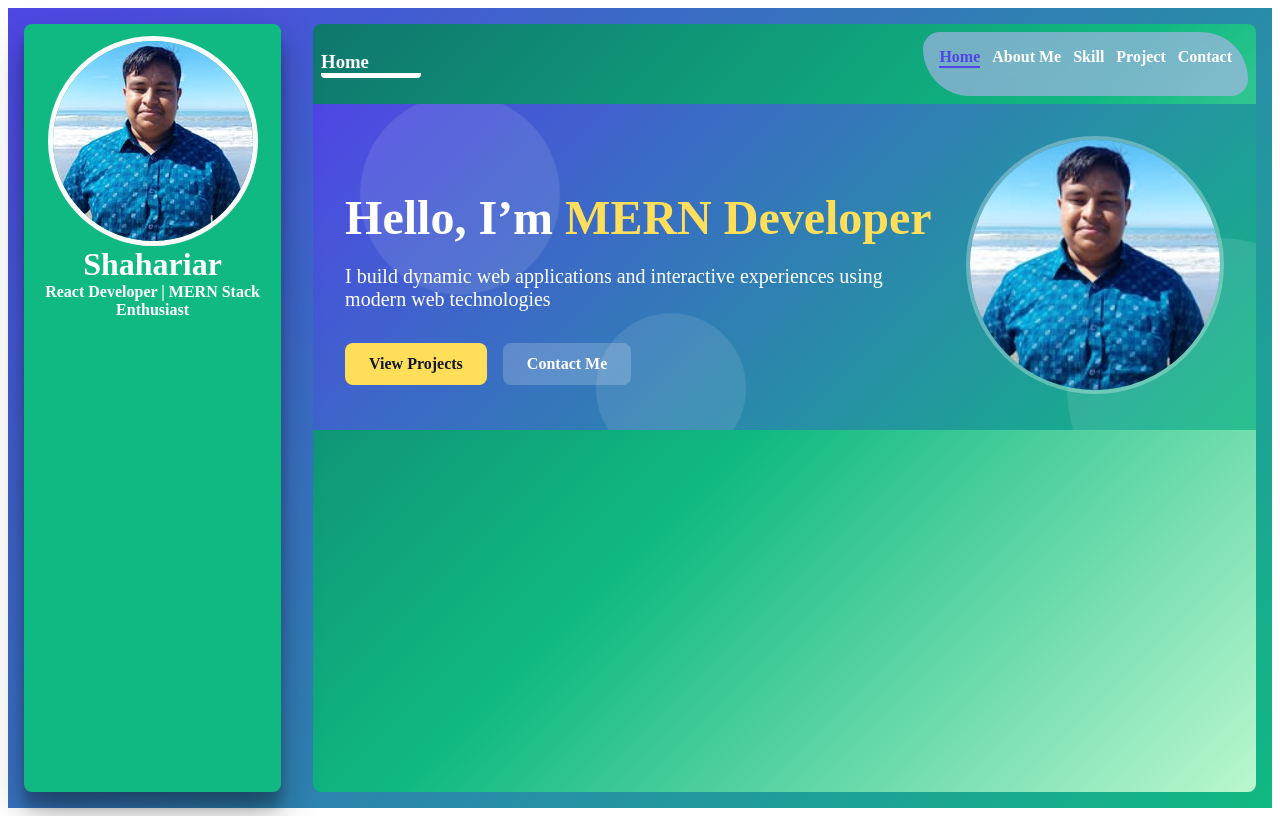
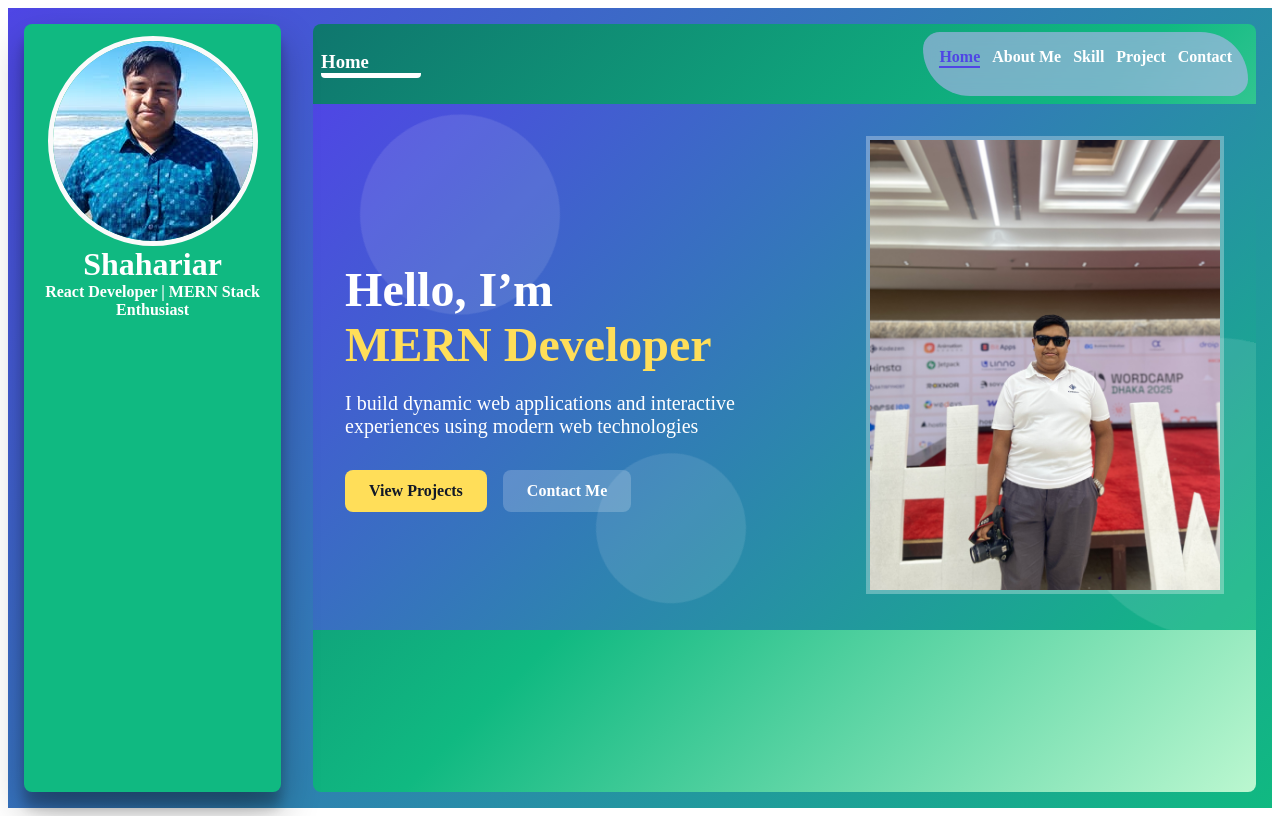
Before and after one commit to shahariar270/portfolio-template, a React (Vite) app in the folder client/: page / in a window 1280 px wide. Built offline with nearby package versions, Linux system fonts and the light colour scheme.

Commit message:
home page design done

```diff
--- a/client/src/Pages/Home/index.jsx
+++ b/client/src/Pages/Home/index.jsx
@@ -1,5 +1,5 @@
 import React, { useState, useEffect } from 'react';
-import profile from '../../assets/images/profile.jpg';
+import profile from '../../assets/images/home.jpg';
 
 const Home = () => {
   const roles = ["Shahariar", "React Developer", "MERN Developer"];
--- a/client/src/assets/styles/pages/_home.scss
+++ b/client/src/assets/styles/pages/_home.scss
@@ -70,9 +70,9 @@
         .hero-image {
             margin-left: 2rem;
             img {
-                width: 250px;
-                height: 250px;
-                border-radius: 50%;
+                width: 350px;
+                height: 450px;
+                // border-radius: 50%;
                 object-fit: cover;
                 border: 4px solid rgba(255, 255, 255, 0.3);
                 animation: slideUp 1s ease-out forwards; /* animate image too */
```
